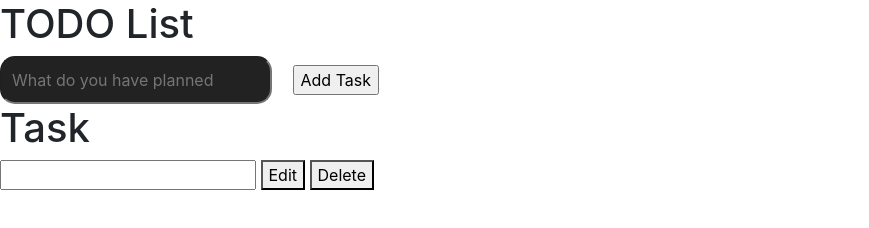
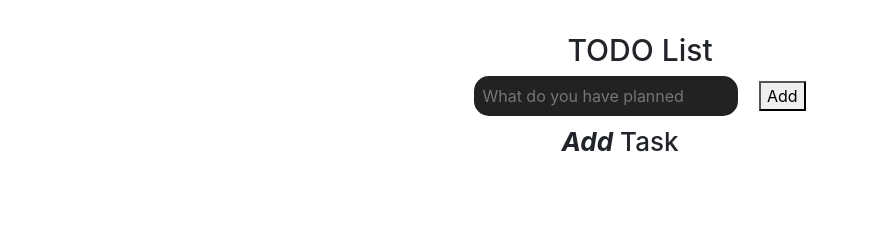
Before and after one commit to Tanipriya/TXON03, a plain HTML site: page index.html in a window 1280 px wide. Shown: the whole page, without its empty margins (0-869 px from the left). Drawn offline with nearby package versions, Linux system fonts and the light colour scheme.

Commit message:
add js code to add todo list

```diff
--- a/index.html
+++ b/index.html
@@ -8,28 +8,28 @@
     <script src="https://stackpath.bootstrapcdn.com/bootstrap/4.5.2/js/bootstrap.min.js" integrity="sha384-B4gt1jrGC7Jh4AgTPSdUtOBvfO8shuf57BaghqFfPlYxofvL8/KUEfYiJOMMV+rV" crossorigin="anonymous"></script>
     <link rel="stylesheet" href="stylesheet/index.css"/>
     <script src="script/index.js" defer></script>
+    <script src="https://kit.fontawesome.com/5f59ca6ad3.js" crossorigin="anonymous"></script>
     <title>Todo Application</title>
 </head>
 <body>
     <div class="todo-container">
-        <div>
+
             <h1>TODO List</h1>
             <form>
-                <input type="text" id="add-text" placeholder="What do you have planned"/>
-                <input type="submit" id="submit-task" value="Add Task"/>
+                <input type="text" id="add-text" placeholder="What do you have planned" autofocus/>
+                <button id="submit-task">Add</button>
             </form>
-            <h1>Task</h1>
             <div class="task-container">
-                <form>
+                <h1><span class="span">Add</span> Task</h1>
 
-                <input type="text" />
+                <ul id="add-todo-list">
 
-                    <button class="edit">Edit</button>
-                    <button class="delete">Delete</button>
+                </ul>
+            </div>
 
-            </form>
-            </div>
-        </div>
+
+
+
 
     </div>
 </body>
--- a/script/index.js
+++ b/script/index.js
@@ -0,0 +1,3 @@
+let addTextEl= document.querySelector('#add-text')
+let todoTaskEl= document.querySelector('#todo-task')
+let addTodoListEl= document.querySelector('#add-todo-box')
--- a/stylesheet/index.css
+++ b/stylesheet/index.css
@@ -8,20 +8,34 @@
     display: flex;
     flex-direction: column;
     justify-content: center;
-
-
+    align-items: center;
+}
+.todo-container h1{
+    margin-top: 2rem;
+    font-size: 30px;
 }
 .task-container{
     display: flex;
     justify-content: space-between;
 }
+.task-container h1{
+    margin-top: 10px;
+    font-size: 26px;
+}
+.task-container h1 span{
+    font-weight: bold;
+    font-style:oblique;
+    text-align: left;
+}
 #add-text{
     background-color: #222;
     color: white;
     border-radius: 15px;
-    padding: 10px;
-    flex: 1 1 5%;
+    padding: 8px;
+
     margin-right: 1rem;
+    border: 0;
+    outline: 0;
 
 
 }
```
